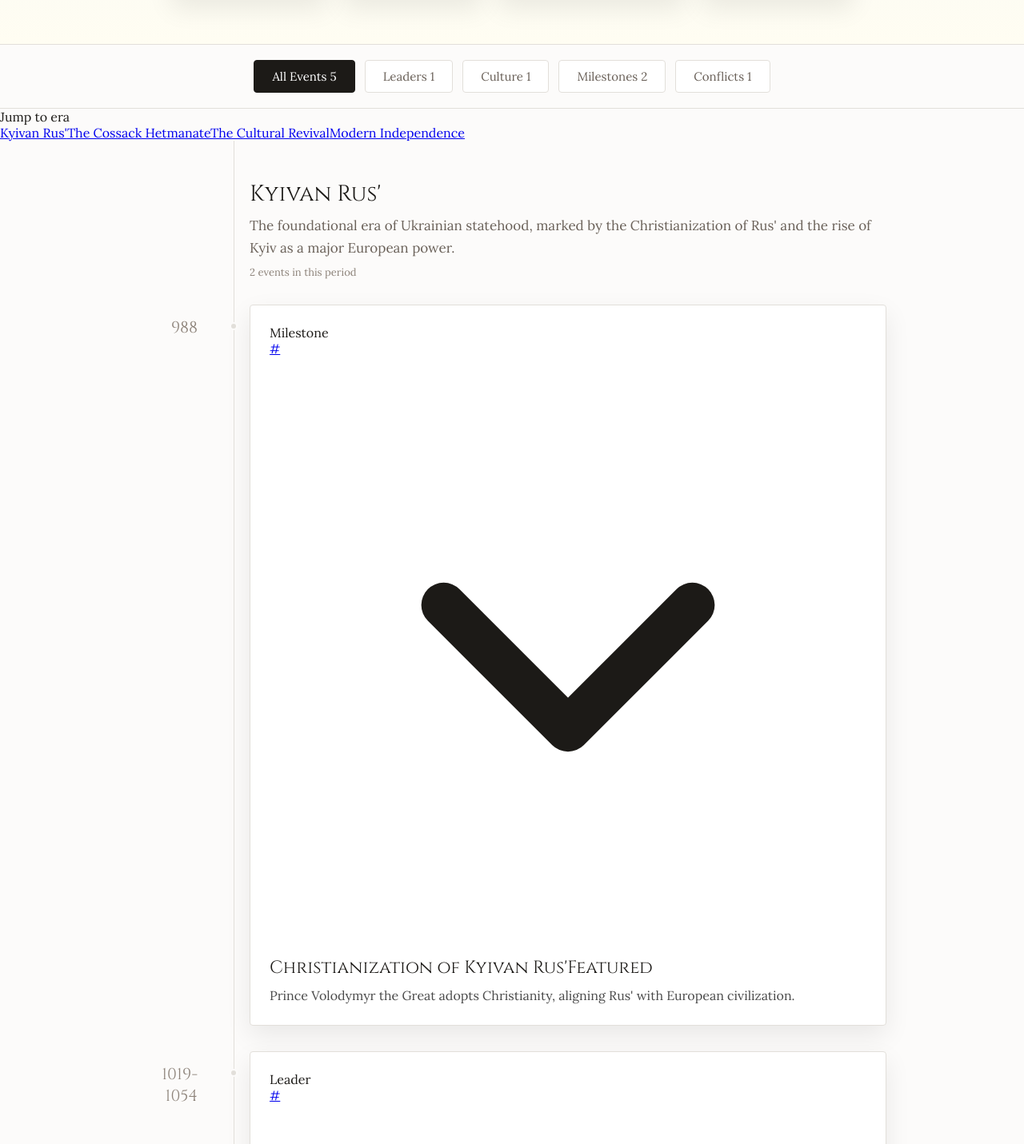
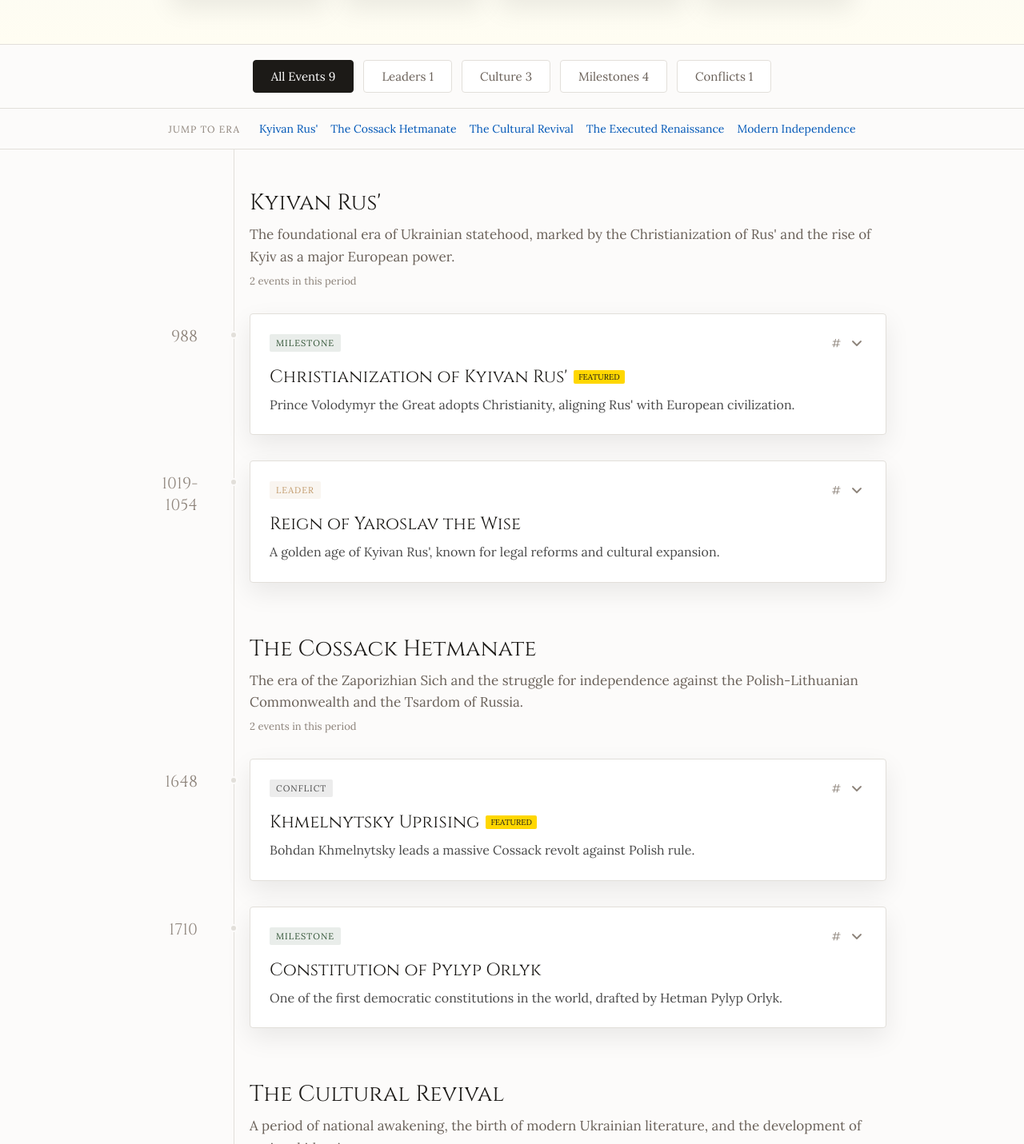
Before and after one commit to rrosatti/ukraine-timeline, a React (Vite) app: page / in a window 1280 px wide. Shown: the part 439-1870 px from the top of the page at 80% size. Built offline with nearby package versions, Linux system fonts and the light colour scheme.

Commit message:
fix: resolve styling issues with icons and navigation, and expand historical data

```diff
--- a/src/App.css
+++ b/src/App.css
@@ -152,6 +152,39 @@ body {
 .filter-btn.active.milestone { background: var(--color-milestone); border-color: var(--color-milestone); }
 .filter-btn.active.conflict { background: var(--color-conflict); border-color: var(--color-conflict); }
 
+.era-jump-nav {
+  display: flex;
+  align-items: center;
+  justify-content: center;
+  gap: 1.5rem;
+  padding: 1rem 2rem;
+  background: var(--bg-primary);
+  border-bottom: 1px solid var(--timeline-line);
+}
+
+.era-jump-label {
+  font-size: 12px;
+  text-transform: uppercase;
+  letter-spacing: 1px;
+  color: #8c8279;
+}
+
+.era-jump-links {
+  display: flex;
+  gap: 1rem;
+}
+
+.era-jump-link {
+  text-decoration: none;
+  color: var(--accent-blue);
+  font-size: 14px;
+  transition: opacity 0.2s;
+}
+
+.era-jump-link:hover {
+  opacity: 0.7;
+}
+
 .timeline-wrap {
   padding: 3rem 2rem 5rem;
   position: relative;
@@ -245,11 +278,73 @@ body {
   box-shadow: 0 15px 40px rgba(0, 0, 0, 0.12);
 }
 
+.event-topline {
+  display: flex;
+  justify-content: space-between;
+  align-items: center;
+  margin-bottom: 1rem;
+}
+
+.event-badge {
+  font-size: 11px;
+  text-transform: uppercase;
+  letter-spacing: 1px;
+  padding: 4px 8px;
+  border-radius: 2px;
+}
+
+.badge-ruler { background: rgba(193, 154, 107, 0.1); color: var(--color-ruler); }
+.badge-culture { background: rgba(189, 58, 66, 0.1); color: var(--color-culture); }
+.badge-milestone { background: rgba(47, 82, 51, 0.1); color: var(--color-milestone); }
+.badge-conflict { background: rgba(74, 74, 74, 0.1); color: var(--color-conflict); }
+
+.event-actions {
+  display: flex;
+  align-items: center;
+  gap: 0.5rem;
+}
+
+.event-share-link {
+  text-decoration: none;
+  color: #8c8279;
+  font-size: 14px;
+}
+
+.event-chevron {
+  display: inline-flex;
+  width: 24px;
+  height: 24px;
+  color: #8c8279;
+  transition: transform 0.3s ease;
+}
+
+.event-chevron svg {
+  width: 100%;
+  height: 100%;
+}
+
+.event-chevron-expanded {
+  transform: rotate(180deg);
+}
+
 .event-title {
   font-family: "Cinzel", serif;
   font-size: 22px;
   margin-bottom: 0.5rem;
   color: var(--text-main);
+  display: flex;
+  align-items: center;
+  gap: 0.5rem;
+}
+
+.featured-flag {
+  font-family: "Lora", serif;
+  font-size: 10px;
+  text-transform: uppercase;
+  background: var(--accent-gold);
+  color: var(--text-main);
+  padding: 2px 6px;
+  border-radius: 2px;
 }
 
 .event-summary {
@@ -291,6 +386,24 @@ body {
   color: var(--accent-gold);
 }
 
+.event-lead-stat {
+  margin-bottom: 1.5rem;
+}
+
+.event-lead-stat-label {
+  display: block;
+  font-size: 11px;
+  text-transform: uppercase;
+  color: #8c8279;
+  margin-bottom: 0.25rem;
+}
+
+.event-lead-stat-value {
+  font-family: "Cinzel", serif;
+  font-size: 24px;
+  color: var(--accent-blue);
+}
+
 .stat-pills {
   display: flex;
   gap: 10px;
@@ -310,9 +423,21 @@ body {
   color: var(--text-main);
 }
 
+.footer-bar {
+  padding: 3rem 2rem;
+  text-align: center;
+  border-top: 1px solid var(--timeline-line);
+  color: #8c8279;
+  font-family: "Cinzel", serif;
+  font-size: 14px;
+  letter-spacing: 1px;
+}
+
 @media (max-width: 768px) {
   .hero h1 { font-size: 36px; }
   .timeline-line { left: 85px; }
   .event-year { width: 65px; font-size: 16px; }
   .era-header { padding-left: 85px; }
+  .era-jump-nav { flex-direction: column; gap: 0.5rem; }
+  .era-jump-links { flex-wrap: wrap; justify-content: center; }
 }
--- a/src/data/events.ts
+++ b/src/data/events.ts
@@ -44,7 +44,7 @@ export const eras: Era[] = [
     id: 'medieval',
     label: 'Kyivan Rus\' · 988 – 1240',
     intro: 'The foundational era of Ukrainian statehood, marked by the Christianization of Rus\' and the rise of Kyiv as a major European power.',
-    years: [988, 1240]
+    years: [800, 1240]
   },
   {
     id: 'cossack',
@@ -98,6 +98,11 @@ export const events: HistoricalEvent[] = [
     category: 'ruler',
     eraId: 'medieval',
     summary: 'A golden age of Kyivan Rus\', known for legal reforms and cultural expansion.',
+    details: [
+      'Compiled the first legal code, "Rus\' Justice" (Ruska Pravda).',
+      'Established the first schools and library at St. Sophia Cathedral.',
+      'Strengthened international ties through dynastic marriages across Europe.'
+    ],
     stats: [
       { l: 'Title', v: 'Grand Prince of Kyiv' },
       { l: 'Legacy', v: 'Rus\' Justice (Code of Laws)' }
@@ -111,9 +116,31 @@ export const events: HistoricalEvent[] = [
     eraId: 'cossack',
     summary: 'Bohdan Khmelnytsky leads a massive Cossack revolt against Polish rule.',
     featured: true,
+    details: [
+      'Formation of the Cossack Hetmanate.',
+      'Major battles at Zhovti Vody and Korsun.',
+      'Significant shift in the geopolitical balance of Eastern Europe.'
+    ],
     stats: [
       { l: 'Leader', v: 'Bohdan Khmelnytsky' },
       { l: 'Entity', v: 'Cossack Hetmanate' }
+    ]
+  },
+  {
+    id: 'constitution-pylyp-orlyk',
+    year: 1710,
+    title: 'Constitution of Pylyp Orlyk',
+    category: 'milestone',
+    eraId: 'cossack',
+    summary: 'One of the first democratic constitutions in the world, drafted by Hetman Pylyp Orlyk.',
+    details: [
+      'Established the separation of powers between executive, legislative, and judicial branches.',
+      'Defined the rights and obligations of the government and the governed.',
+      'Drafted in exile after the Battle of Poltava.'
+    ],
+    stats: [
+      { l: 'Author', v: 'Pylyp Orlyk' },
+      { l: 'Type', v: 'Democratic Constitution' }
     ]
   },
   {
@@ -123,9 +150,49 @@ export const events: HistoricalEvent[] = [
     category: 'culture',
     eraId: 'revival',
     summary: 'Ivan Kotlyarevsky publishes the first work in the modern Ukrainian vernacular.',
+    details: [
+      'A mock-heroic poem based on Virgil\'s Aeneid.',
+      'Preserved Ukrainian folk traditions and language.',
+      'Sparked the Ukrainian national awakening.'
+    ],
     stats: [
       { l: 'Author', v: 'Ivan Kotlyarevsky' },
       { l: 'Significance', v: 'Birth of modern literature' }
+    ]
+  },
+  {
+    id: 'shevchenko-kobzar',
+    year: 1840,
+    title: 'Publication of Kobzar',
+    category: 'culture',
+    eraId: 'revival',
+    summary: 'Taras Shevchenko publishes his first collection of poems, becoming the national bard.',
+    featured: true,
+    details: [
+      'Central work of Ukrainian literature.',
+      'Expressed the aspirations for national freedom and social justice.',
+      'Unified the Ukrainian people through shared language and history.'
+    ],
+    stats: [
+      { l: 'Author', v: 'Taras Shevchenko' },
+      { l: 'Impact', v: 'National Bard' }
+    ]
+  },
+  {
+    id: 'executed-renaissance',
+    year: '1920-1930',
+    title: 'The Executed Renaissance',
+    category: 'culture',
+    eraId: 'avant-garde',
+    summary: 'A vibrant explosion of Ukrainian arts and culture, tragically cut short by Soviet repression.',
+    details: [
+      'Thriving of literature, theater, and visual arts.',
+      'Emphasis on "European orientation" (Mykola Khvylovy).',
+      'Mass arrests and executions of intellectuals by the Soviet regime.'
+    ],
+    stats: [
+      { l: 'Key Figure', v: 'Mykola Khvylovy' },
+      { l: 'Fate', v: 'Soviet Repression' }
     ]
   },
   {
@@ -136,9 +203,31 @@ export const events: HistoricalEvent[] = [
     eraId: 'modern',
     summary: 'Ukraine restores its independence following the collapse of the Soviet Union.',
     featured: true,
+    details: [
+      'Adopted by the Verkhovna Rada (Parliament) on August 24.',
+      'Confirmed by a national referendum with overwhelming support.',
+      'Beginning of the modern sovereign Ukrainian state.'
+    ],
     stats: [
       { l: 'Date', v: 'August 24, 1991' },
       { l: 'Referendum Support', v: '92.3%' }
     ]
+  },
+  {
+    id: 'revolution-of-dignity',
+    year: '2013-2014',
+    title: 'Revolution of Dignity',
+    category: 'milestone',
+    eraId: 'modern',
+    summary: 'Protests in Kyiv lead to the ousting of pro-Russian president Viktor Yanukovych.',
+    details: [
+      'Sparked by the government\'s refusal to sign the EU Association Agreement.',
+      'Centered on Maidan Nezalezhnosti (Independence Square).',
+      'Reaffirmed Ukraine\'s European choice and democratic values.'
+    ],
+    stats: [
+      { l: 'Outcome', v: 'Ousting of Yanukovych' },
+      { l: 'Focus', v: 'European Integration' }
+    ]
   }
 ];
```
